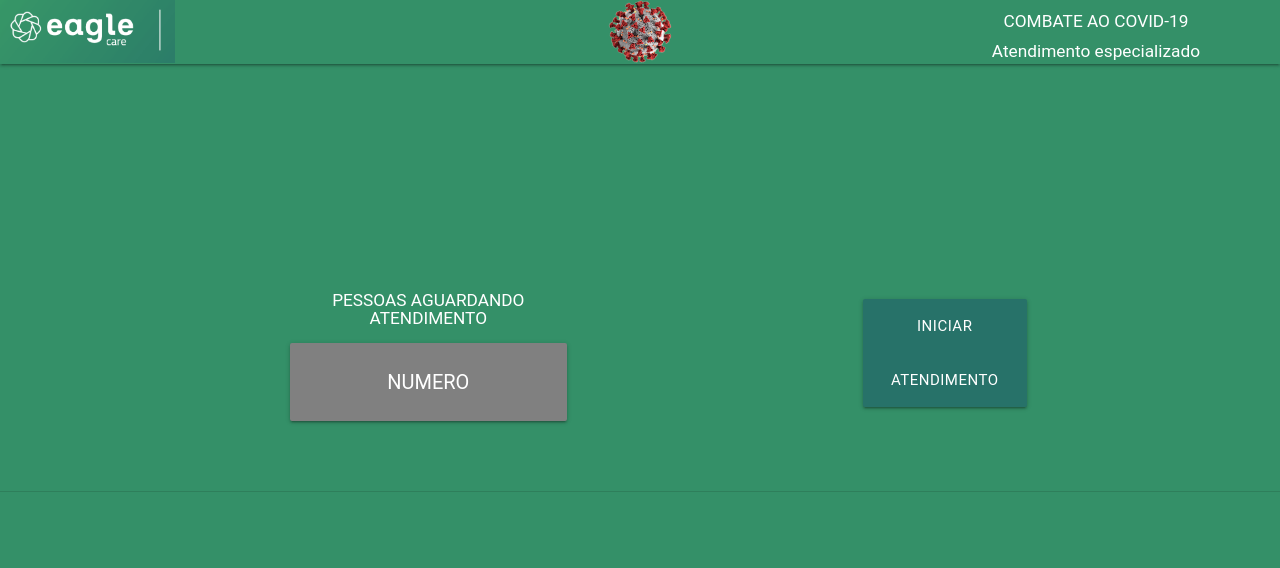
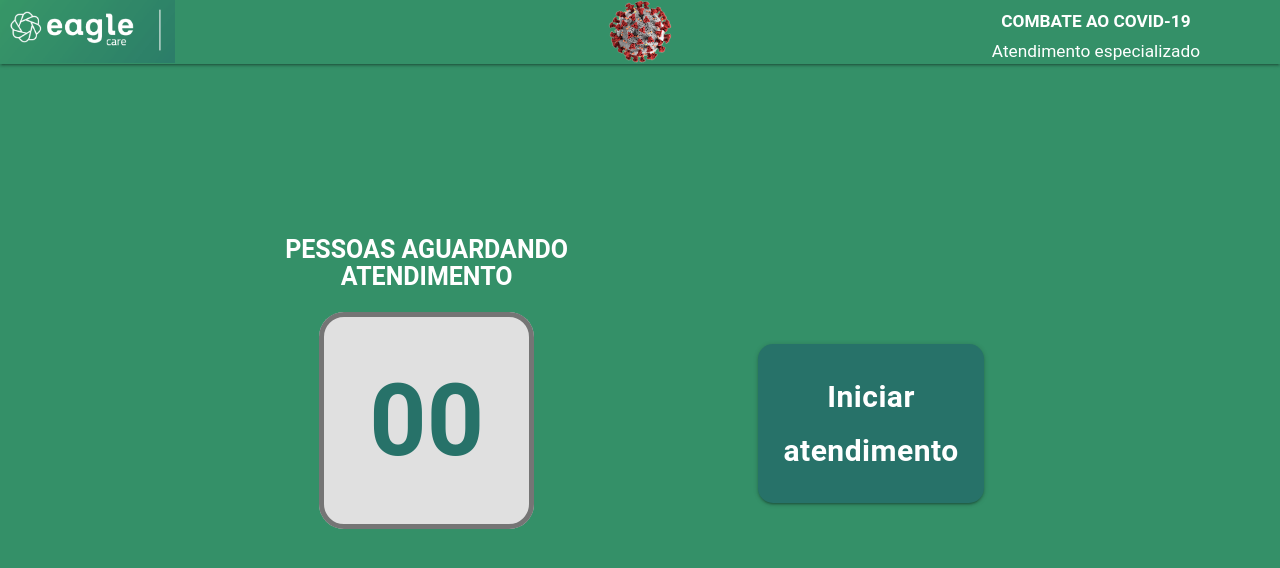
Before and after one commit to eagle-id/chat-video-teleconsulta, a plain HTML site: page FirebaseRTC/public/line_desktop.html in a window 1280 px wide. Drawn offline with nearby package versions, Linux system fonts and the light colour scheme.

Commit message:
ajustes call_desktop e line_desktop

```diff
--- a/FirebaseRTC/public/line_desktop.html
+++ b/FirebaseRTC/public/line_desktop.html
@@ -14,57 +14,37 @@
     </head>
 
     <body class="default-green" style="max-height: inherit;">
+
       <div class="">
         <nav class="default-green">
           <div class="nav-wrapper" style="height: 2em;">
             <a href="#" class="brand-logo" style="display: inline-block; padding-left: 0em  ;"><img src="./pictures/logo.png" style="height: 2em;"></a>
             <a class="brand-logo" style="display: inline-block; left: 50%; margin-right: -50%; transform: translate(-50%, 0)"><img src="./pictures/covid.png" style="height: 2em;"></a>
             <div style="float: right; padding-right: 4em;">
-                        <h6 style="text-align: center;"> COMBATE AO COVID-19</h6>
+              <h6 style="text-align: center;"><b>COMBATE AO COVID-19</b></h6>
               <h6 style="text-align: center;">Atendimento especializado</h6>
             </div>
-
             <ul id="nav-mobile" class="right hide-on-med-and-down"></ul>
           </div>
         </nav>
       </div>
 
-        <table style="margin-top: 10em;">
-          <td>
-            <div class="row">
+      <div class="row" style="padding-top: 8em;">
+        <div class="col s6 offset-s1">
+          <div class="center">
+            <h6 style="margin-bottom: 1em; font-size: 1.25em; color: white;"><b> PESSOAS AGUARDANDO<br/>ATENDIMENTO</b></h6>
+            <br>
+            <a class=" grey lighten-2" style="padding: .45em ; border: solid; border-color: #757575; border-width: 0.05em; color: #277269; height: auto; font-size: 5em; border-radius: 0.25em; text-transform: none;"><b>00</b></a>
+          </div>
+        </div>
 
-              <div class="col s8">
-                <div class="center">
+        <div class="col s5" style="padding-top: 6em;">
           <div>
-                    <h6 style="text-align: center; color: white;"> PESSOAS AGUARDANDO<br/>ATENDIMENTO</h6>
-                    <div class="container">
-                      <div class="row valign-wrapper">
-                        <div class="col s6 offset-s3 valign">
-                          <div class="card light-gray darken-1" style="background-color: gray;">
-                            <div class="card-content white-text">
-                              <a style="height: 5em; width: 5em; color: white;">NUMERO</a>
+            <a class="btn-large" style="padding: 0.85em ; height: auto; font-size: 1.5em;background-color: #277269; border-radius: 0.5em; text-transform: none;"><b>Iniciar<br/>atendimento</b></a>
           </div>
         </div>
       </div>
-                      </div>
-                    </div>
-                  </div>
-                </div>
-              </div>
-
-              <div class="col s4" style="padding-top: 1em;">
-                <div>
-                  <a class="waves-effect waves-light btn-large" style="height: auto; background-color: #277269;">Iniciar<br/>atendimento</a>
-                </div>
-              </div>
-
-            </div>
-          </td>
-        </table>
-
-
-
-
       <script type="text/javascript" src="js/materialize.min.js"></script>
     </body>
+
   </html>
```
Also changed, not shown: FirebaseRTC/public/call_desktop.html (+3 -2 lines). Lines whose indentation alone changed are shown as unchanged.
